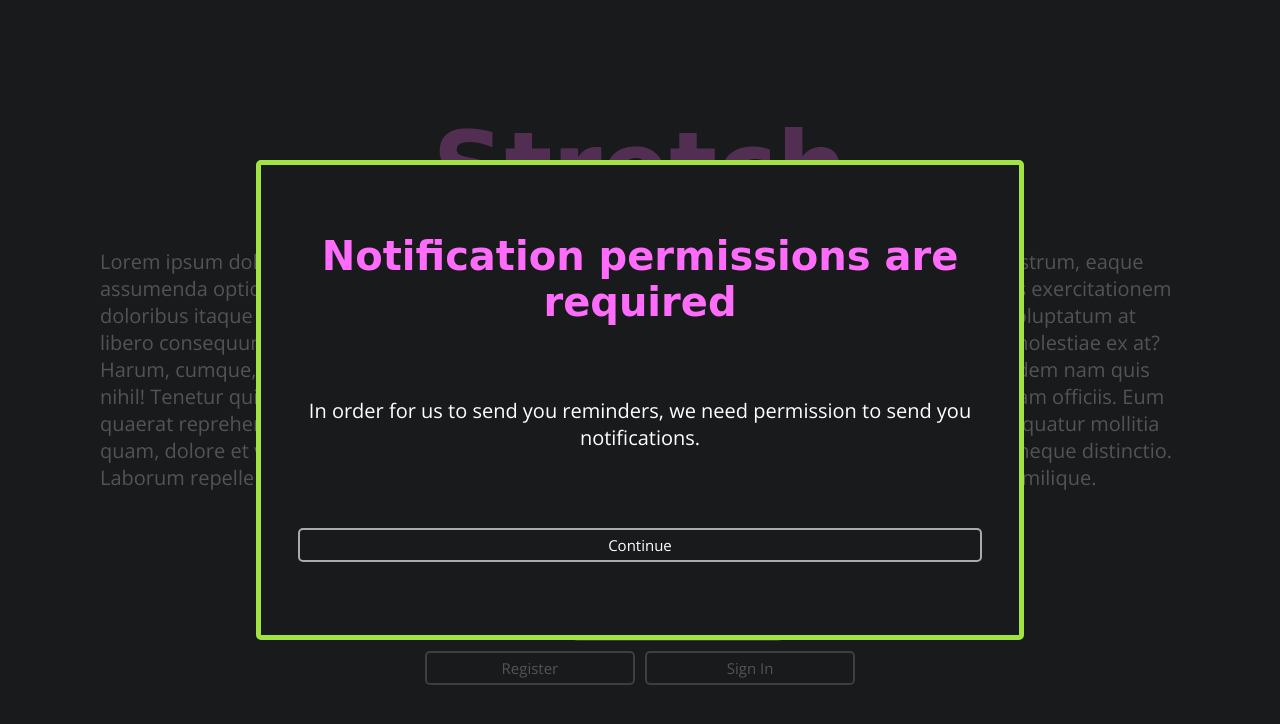
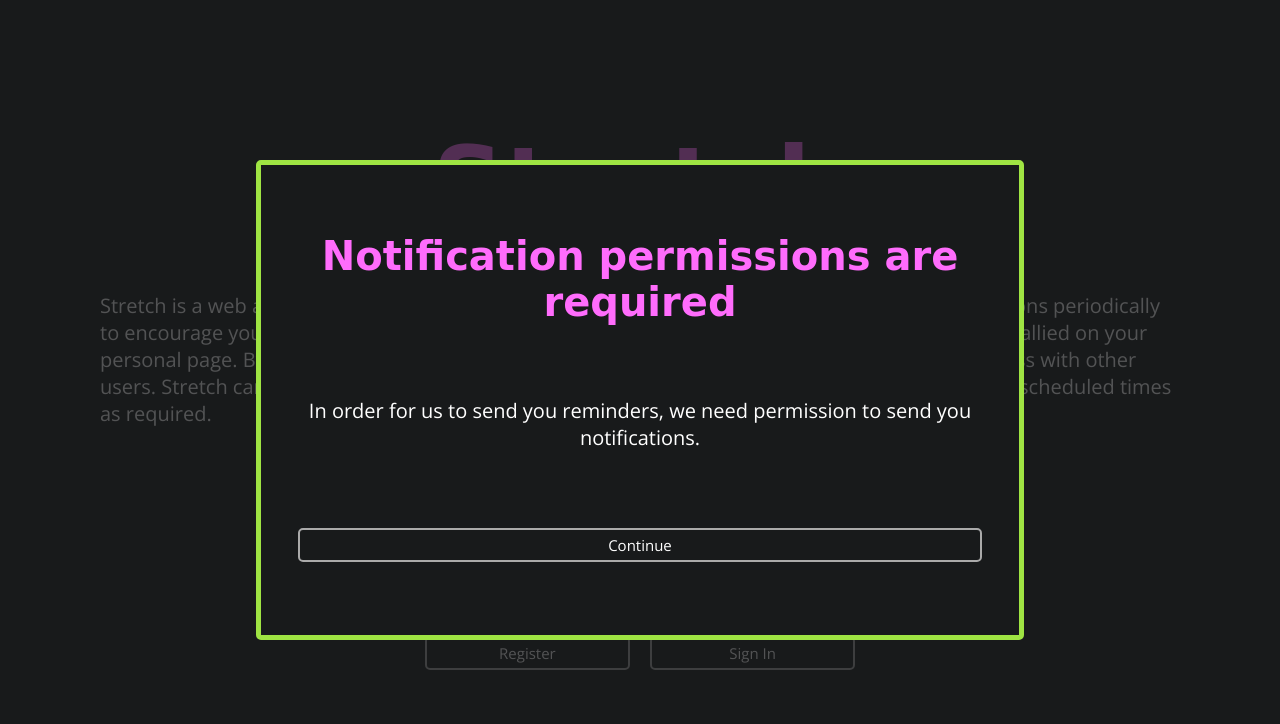
Before and after one commit to andogq/hackiethon_2021, a plain HTML site: page public/index.html in a window 1280 px wide. Drawn offline with nearby package versions, Linux system fonts and the light colour scheme; some packages are replaced by stand-ins of ours; no server answers; a web font is replaced by a local one.

Commit message:
Tweaked layout on landing page.

```diff
--- a/public/index.html
+++ b/public/index.html
@@ -8,12 +8,9 @@
 <body>
     <div id="container_landing">
         <h1>Stretch</h1>
-        <p>Lorem ipsum dolor sit amet consectetur adipisicing elit. Enim sit minus laboriosam blanditiis, ea nostrum, eaque assumenda optio maxime amet rem nulla mollitia incidunt deleniti vitae dolor, fuga illo at.
-        Sed quos exercitationem doloribus itaque ipsum nam eveniet enim laborum, dolorum tenetur debitis corrupti recusandae voluptatum at libero consequuntur fuga. Porro, suscipit! Ducimus, nostrum distinctio? Exercitationem cupiditate molestiae ex at?
-        Harum, cumque, quod numquam, officia similique ab a explicabo iure asperiores quam beatae quidem nam quis nihil! Tenetur quis delectus adipisci, dolores, consequatur ratione impedit qui ad, nesciunt laboriosam officiis.
-        Eum quaerat reprehenderit nisi deleniti tempore iure veritatis reiciendis quibusdam, nobis harum consequatur mollitia quam, dolore et voluptatem totam! Numquam saepe ad amet dolorum minus magni non dolorem neque distinctio.
-        Laborum repellendus quam provident reprehenderit tempora, assumenda ipsam exercitationem similique.</p>
-
+        <p>Stretch is a web app to help you stay fit and mobile while working from home. It will send notifications periodically to encourage you to do quick excercises or stretches. Completing exercises will increase the score tallied on your personal page.
+        By entering a team code in the settings menu, you will be able to share your progress with other users.
+        Stretch can also be configured to exclude specific exercises, and to suppress notifications at scheduled times as required.</p>
         <div id="container_sign_in">
             <h4>Register or Sign In!</h4>
 
--- a/public/main.css
+++ b/public/main.css
@@ -113,6 +113,7 @@ body > div {
 #container_sign_in {
     display: grid;
     grid: repeat(3, auto) / repeat(2, 1fr);
+    grid-gap: 10px;
 }
 
 #container_sign_in > h4 {
```
